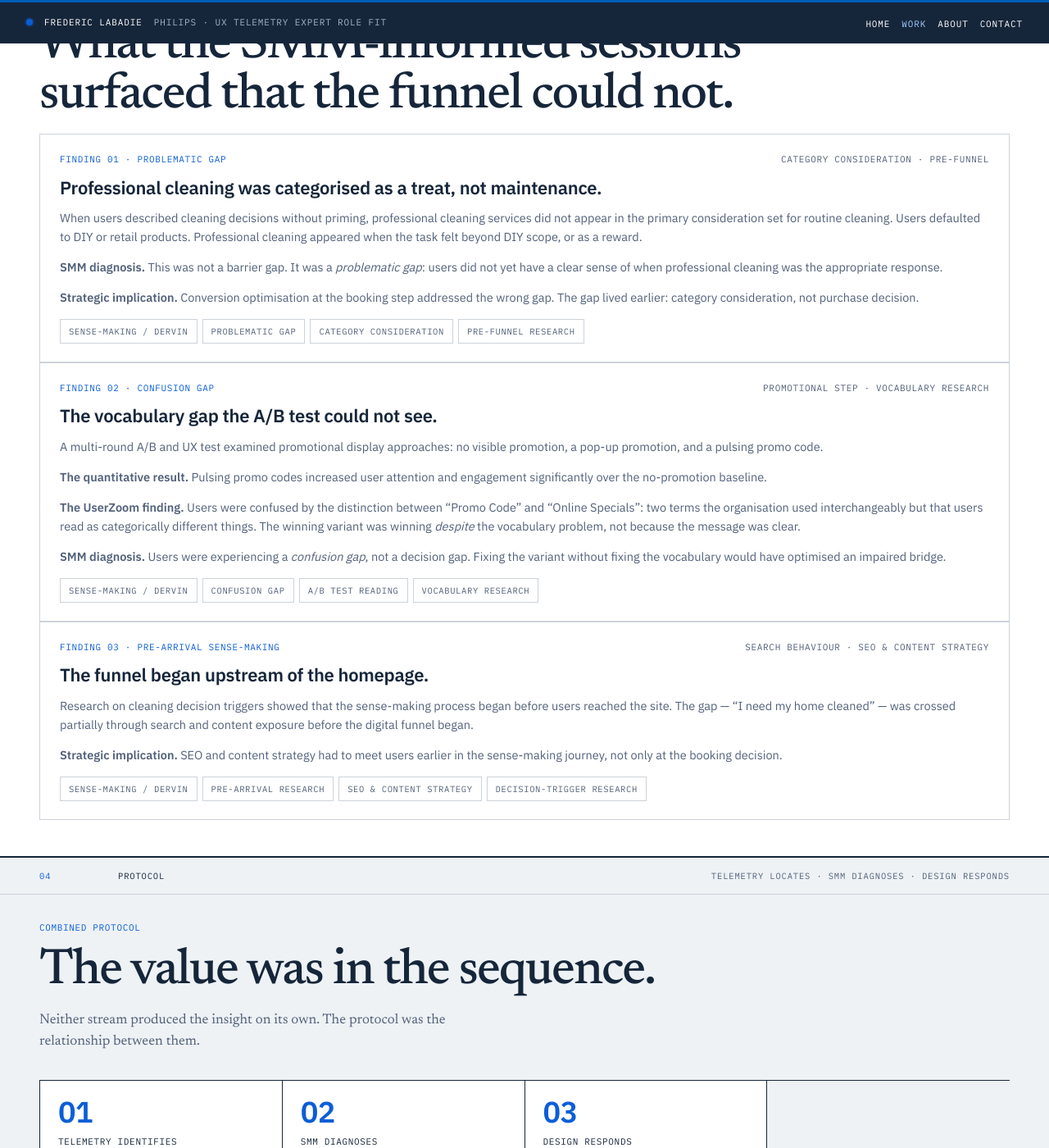
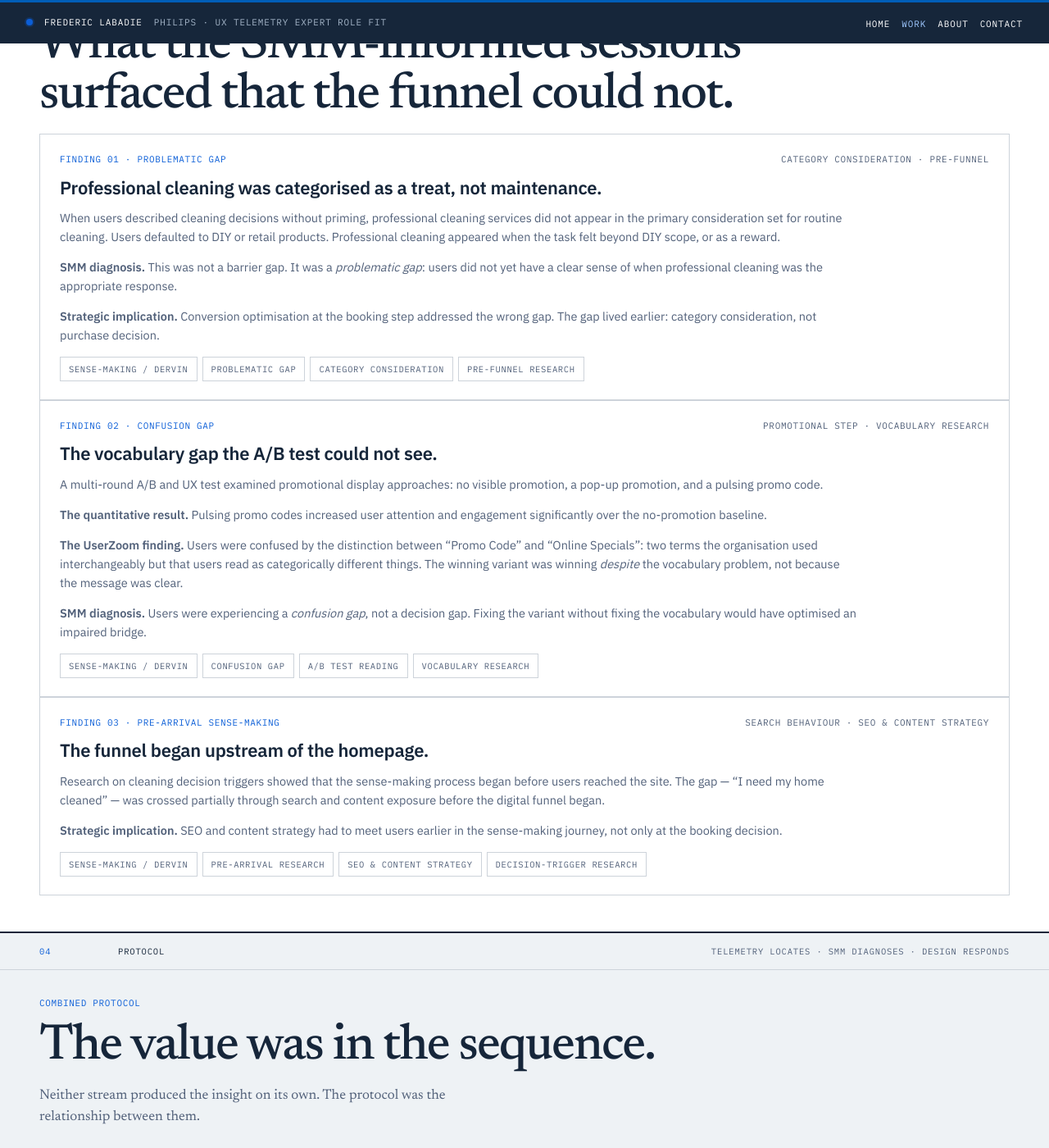
Before and after one commit to fredericlabadie/fredericlabadie.github.io, a Jekyll site: the page built from philips/work/ux-research-home-services.html, in a window 1280 px wide and 1400 px high, scrolled down 2725 px. Shown: the whole window at 82% size. Built offline with Jekyll 4.4.1, drawn with Linux system fonts in a browser that asks for light colours; comment, search, counter and statistics services are not loaded.

Commit message:
Improve Philips work case-card readability

```diff
--- a/css/philips-live-qa.css
+++ b/css/philips-live-qa.css
@@ -40,6 +40,21 @@
   padding: 1px 5px;
 }
 
+/* Keep the table-like card width while constraining long prose lines.
+   The screenshots showed desktop case-card text stretching too wide. */
+.philips-microsite .case-card-title,
+.philips-microsite .case-card-body {
+  max-width: 112ch;
+}
+
+.philips-microsite .case-card-body {
+  margin-right: auto;
+}
+
+.philips-microsite .case-card .tags {
+  max-width: 112ch;
+}
+
 /* The browser screenshots showed the mobile page intros reading well but a
    little deep below the nav. Tighten without flattening the editorial feel. */
 @media (max-width: 720px) {
```
